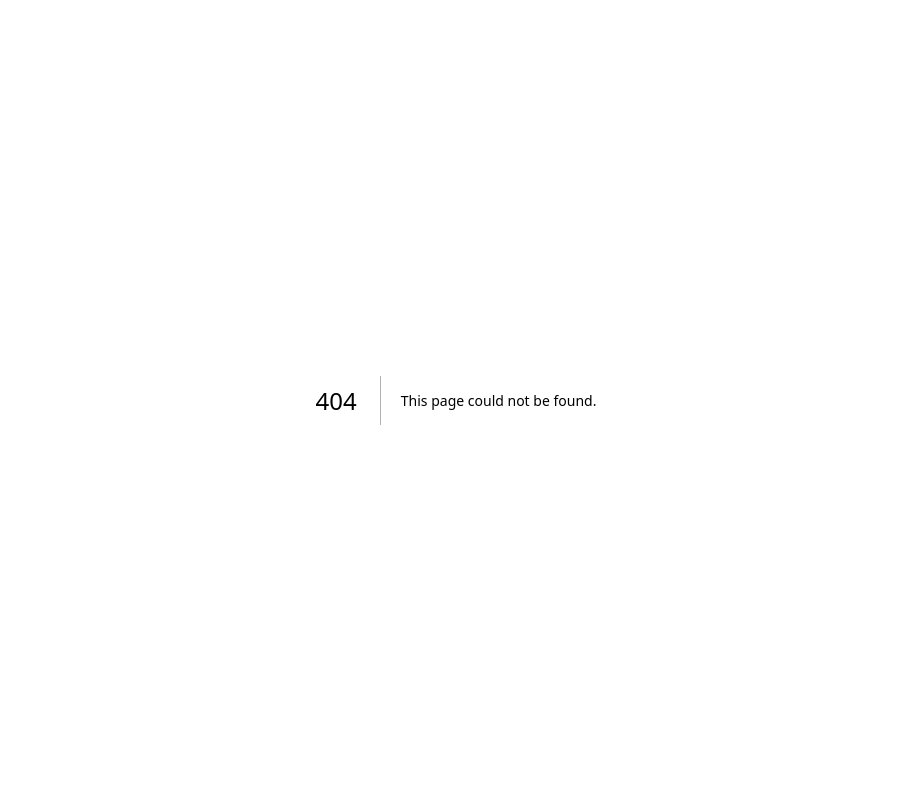
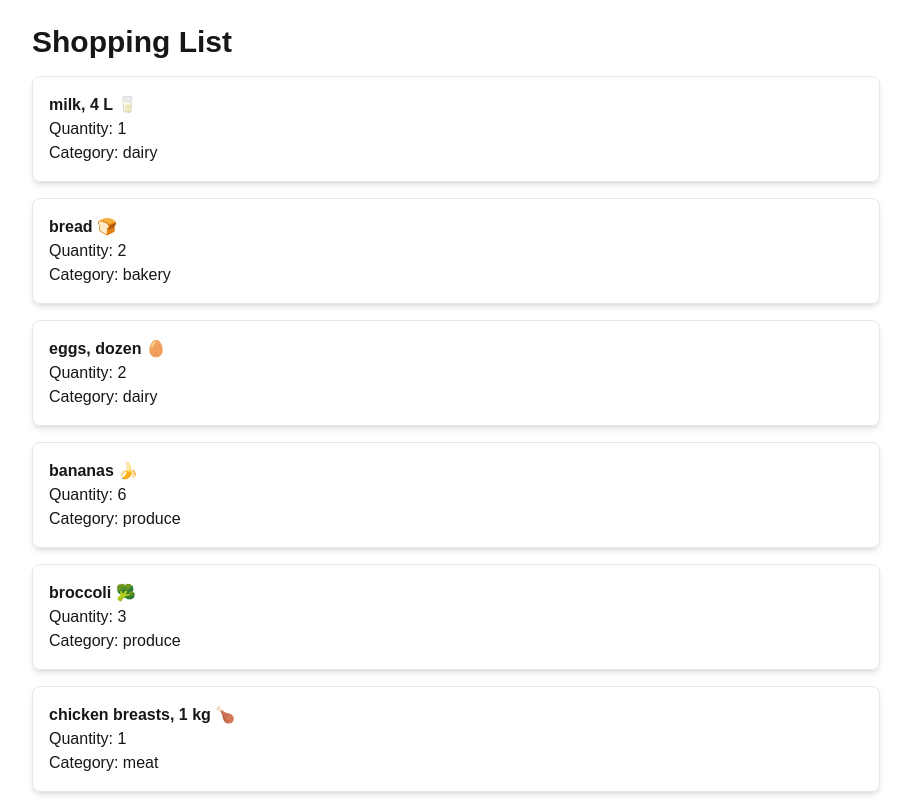
Before and after one commit to tehjibsingh/cprg306-assignments, a Next.js app: page /week-3 in a window 1280 px wide. Before the commit this address had no page. Shown: the top 800 px of the page, without its empty margins (184-1095 px from the left). Built offline with nearby package versions, Linux system fonts and the light colour scheme.

Commit message:
week3 updates

```diff
--- a/app/layout.js
+++ b/app/layout.js
@@ -13,7 +13,7 @@ const geistMono = localFont({
 });
 
 export const metadata = {
-  title: "Create Next App",
+  title: "Shopping List",
   description: "Generated by create next app",
 };
 
--- a/app/page.js
+++ b/app/page.js
@@ -1,12 +1,16 @@
 import Link from "next/link";
-export default function page (){
+export default function page() {
   return (
     <div>
       <h1>CPRG 306: Web Development 2 - Assignments</h1>
       <ul>
-        <Link href="week-2">week-2</Link>
+        <li>
+          <Link href="/week-2">week-2</Link>
+        </li>
+        <li>
+          <Link href="/week-3">week-3</Link>
+        </li>
       </ul>
-
     </div>
   );
 }
--- /dev/null
+++ b/app/week-3/item-list.js
@@ -0,0 +1,31 @@
+import Item from './item';
+
+export default function ItemList() {
+  const items = [
+    { name: "milk, 4 L 🥛", quantity: 1, category: "dairy" },
+    { name: "bread 🍞", quantity: 2, category: "bakery" },
+    { name: "eggs, dozen 🥚", quantity: 2, category: "dairy" },
+    { name: "bananas 🍌", quantity: 6, category: "produce" },
+    { name: "broccoli 🥦", quantity: 3, category: "produce" },
+    { name: "chicken breasts, 1 kg 🍗", quantity: 1, category: "meat" },
+    { name: "pasta sauce 🍝", quantity: 3, category: "canned goods" },
+    { name: "spaghetti, 454 g 🍝", quantity: 2, category: "dry goods" },
+    { name: "toilet paper, 12 pack 🧻", quantity: 1, category: "household" },
+    { name: "paper towels, 6 pack", quantity: 1, category: "household" },
+    { name: "dish soap 🍽️", quantity: 1, category: "household" },
+    { name: "hand soap 🧼", quantity: 4, category: "household" }
+  ];
+
+  return (
+    <ul className="space-y-4">
+      {items.map((item, index) => (
+        <Item
+          key={index}
+          name={item.name}
+          quantity={item.quantity}
+          category={item.category}
+        />
+      ))}
+    </ul>
+  );
+}
--- /dev/null
+++ b/app/week-3/item.js
@@ -0,0 +1,9 @@
+export default function Item({ name, quantity, category }) {
+    return (
+      <li className="border p-4 rounded-lg shadow-md mb-2">
+        <p className="font-bold">{name}</p>
+        <p>Quantity: {quantity}</p>
+        <p>Category: {category}</p>
+      </li>
+    );
+  }
--- /dev/null
+++ b/app/week-3/page.js
@@ -0,0 +1,10 @@
+import ItemList from './item-list';
+
+export default function Page() {
+  return (
+    <main className="p-6 max-w-4xl mx-auto">
+      <h1 className="text-3xl font-bold mb-4">Shopping List</h1>
+      <ItemList />
+    </main>
+  );
+}
```
